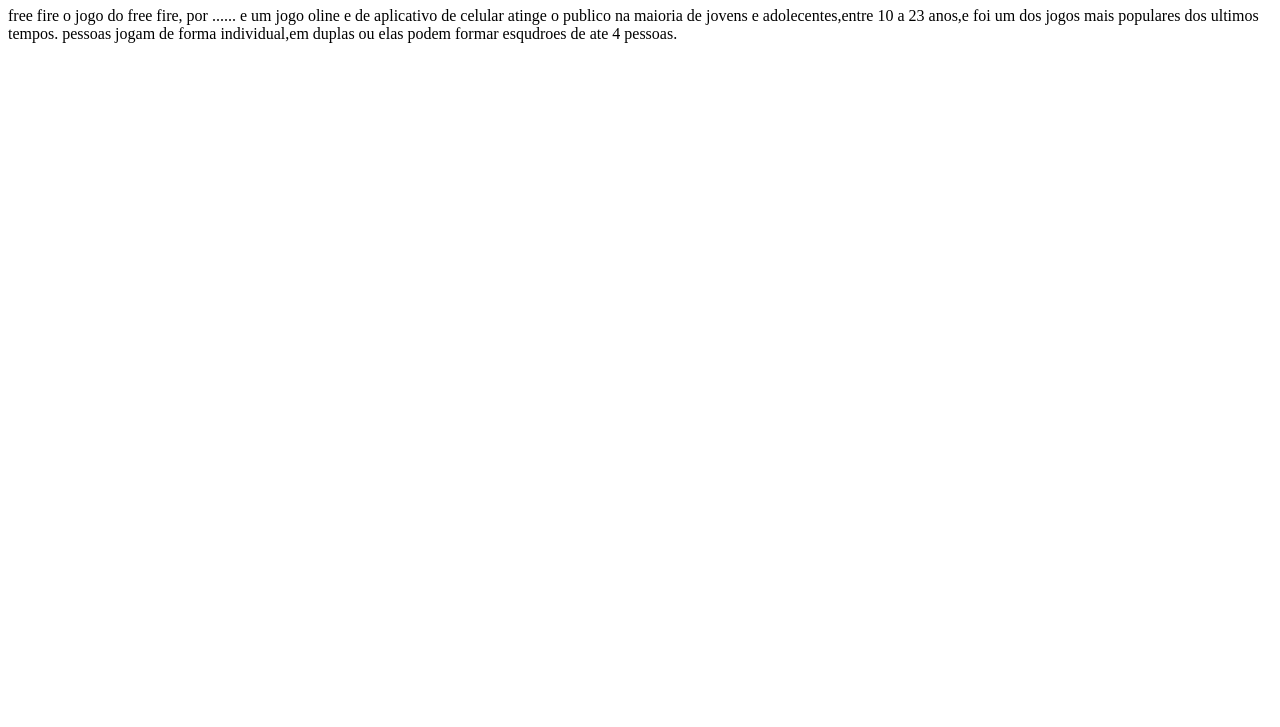
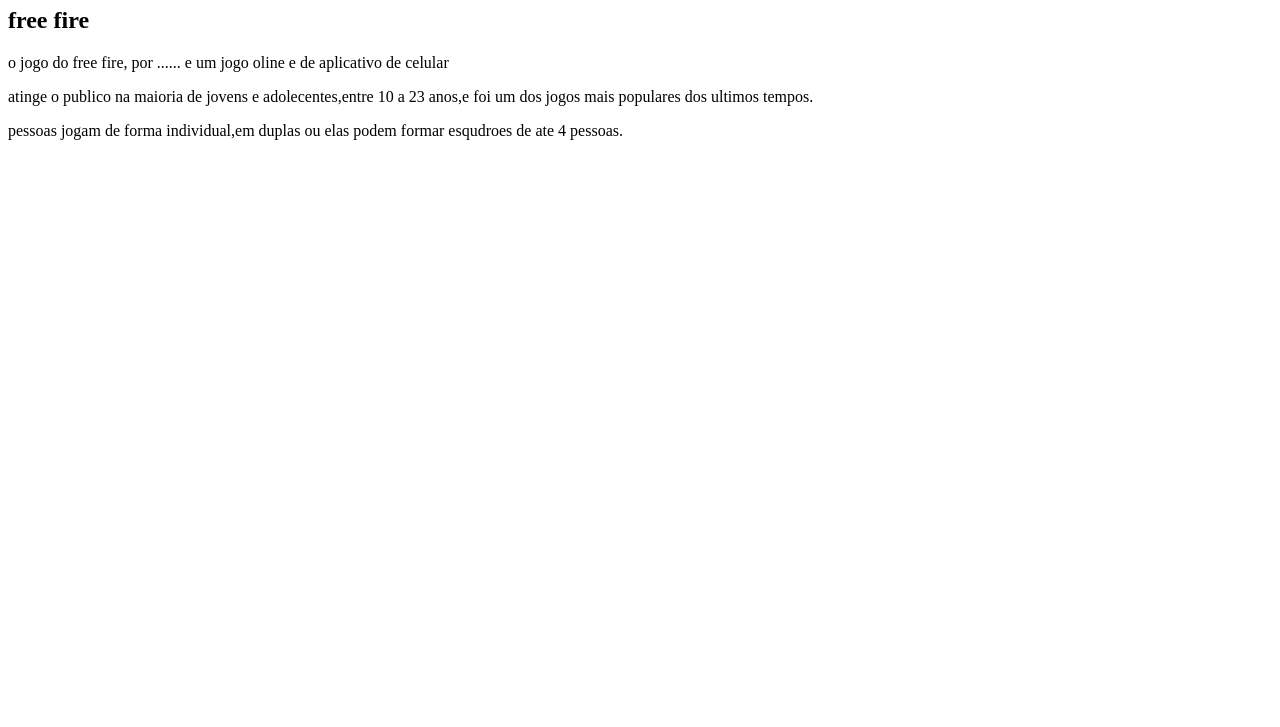
Before and after one commit to aninhadograu55/MEUPRIMEIROCOMPUTACIONAL, a plain HTML site: page INDEX.HTML in a window 1280 px wide. Shown: the part 73-800 px from the top of the page. Drawn offline with Linux system fonts and the light colour scheme.

Commit message:
formatacao

```diff
--- a/INDEX.HTML
+++ b/INDEX.HTML
@@ -10,15 +10,14 @@
 </head>
 <bory>
     <h1>avaliaçao de jogos</h1>
-    free fire
-    o jogo do free fire, por ...... e um jogo oline e de aplicativo de celular
+    <h2>free fire</h2>
+    <p>o jogo do free fire, por ...... e um jogo oline e de aplicativo de celular
 
-    atinge o publico na maioria de jovens e adolecentes,entre 10 a 23 anos,e foi um
+   <p> atinge o publico na maioria de jovens e adolecentes,entre 10 a 23 anos,e foi um
     dos jogos mais populares dos ultimos tempos.
 
-    pessoas jogam de forma individual,em duplas ou elas podem formar esqudroes de ate 4
+   <p>pessoas jogam de forma individual,em duplas ou elas podem formar esqudroes de ate 4
     pessoas.
-
 </bory>
 
 
```
